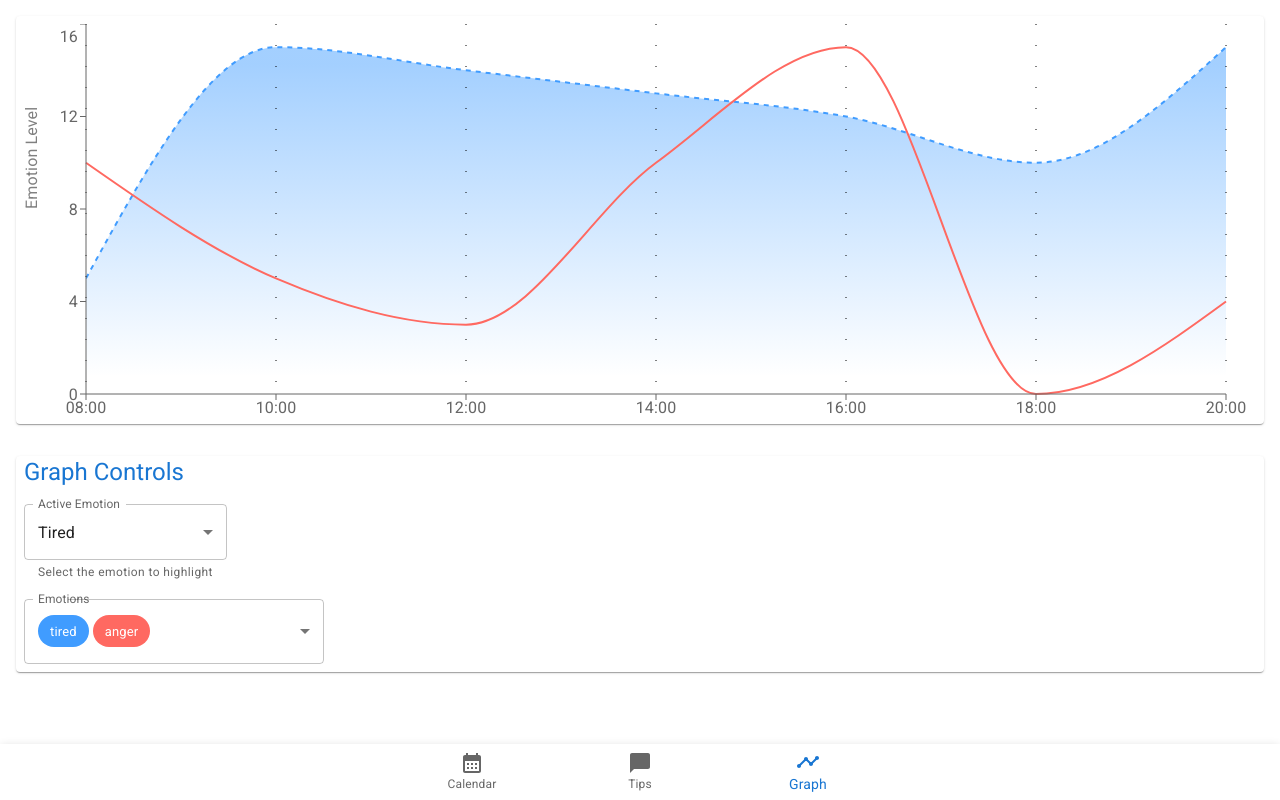
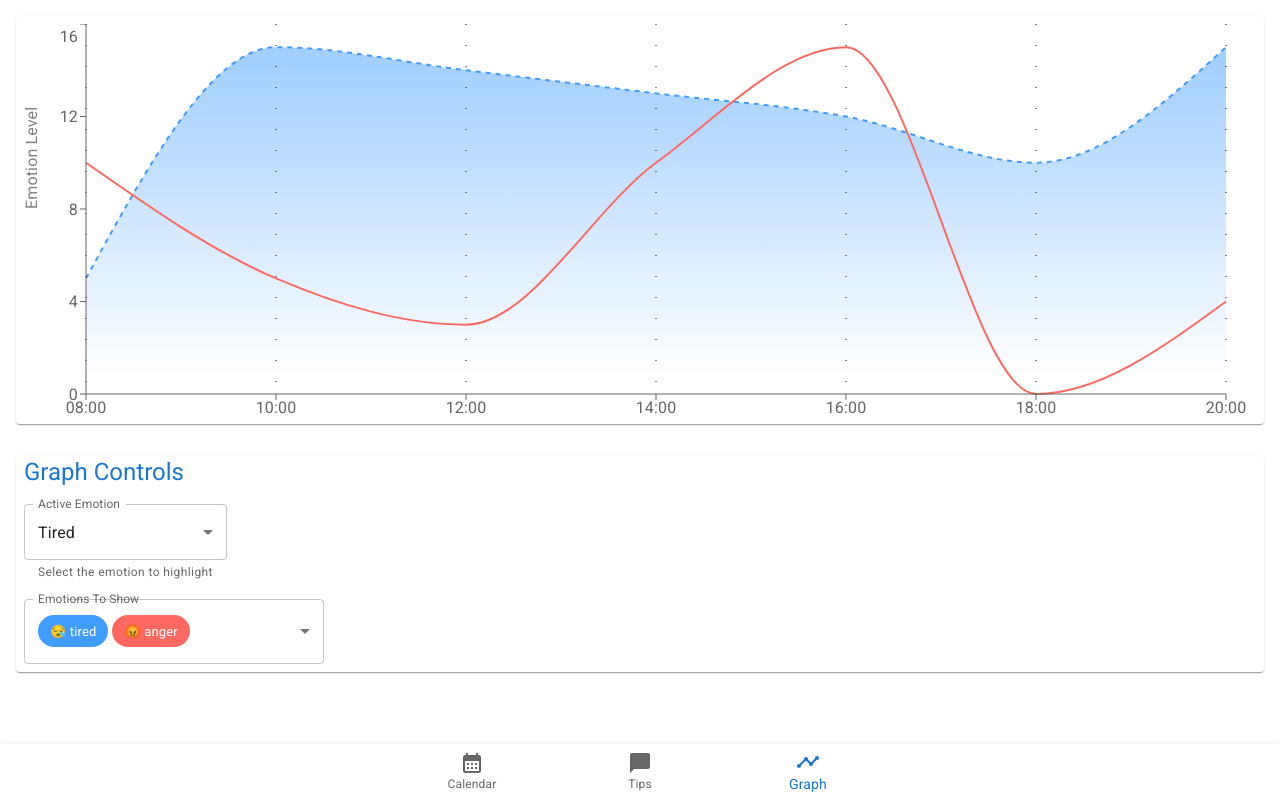
Before and after one commit to adamva/CMPUT302-emotion-tracker, a React (Create React App) app in the folder ui/: page /#/graph in a window 1280 px wide. Built offline with nearby package versions, Linux system fonts and the light colour scheme.

Commit message:
add icon to emotion view

```diff
--- a/ui/src/components/Graph/EmotionListSelect.js
+++ b/ui/src/components/Graph/EmotionListSelect.js
@@ -59,7 +59,7 @@ export default function MultipleSelectChip({ activeEmotionList, setActiveEmotion
   return (
     <div>
       <FormControl sx={{ m: 1, width: 300 }}>
-        <InputLabel id="demo-multiple-chip-label">Emotions</InputLabel>
+        <InputLabel id="demo-multiple-chip-label">Emotions To Show</InputLabel>
         <Select
           labelId="demo-multiple-chip-label"
           id="demo-multiple-chip"
@@ -70,7 +70,7 @@ export default function MultipleSelectChip({ activeEmotionList, setActiveEmotion
           renderValue={(selected) => (
             <Box sx={{ display: 'flex', flexWrap: 'wrap', gap: 0.5 }}>
               {selected.map((value) => (
-                <Chip key={value} label={value} sx={{ backgroundColor: emotions[value].color, color: 'white' }}/>
+                <Chip key={value} label={emotions[value].icon + ' ' + value} sx={{ backgroundColor: emotions[value].color, color: 'white' }}/>
               ))}
             </Box>
           )}
```
